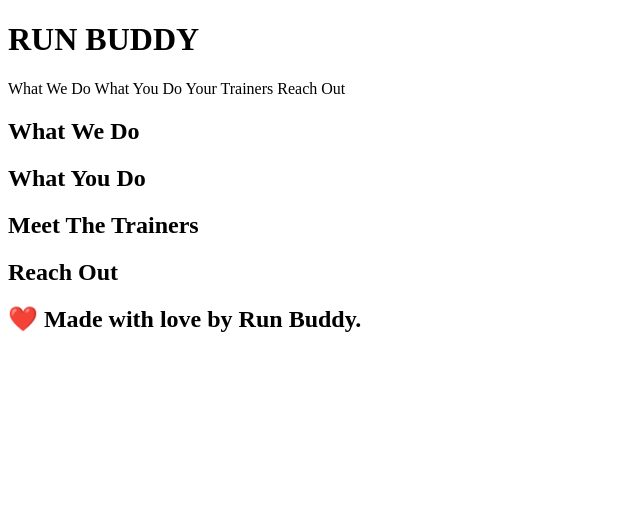
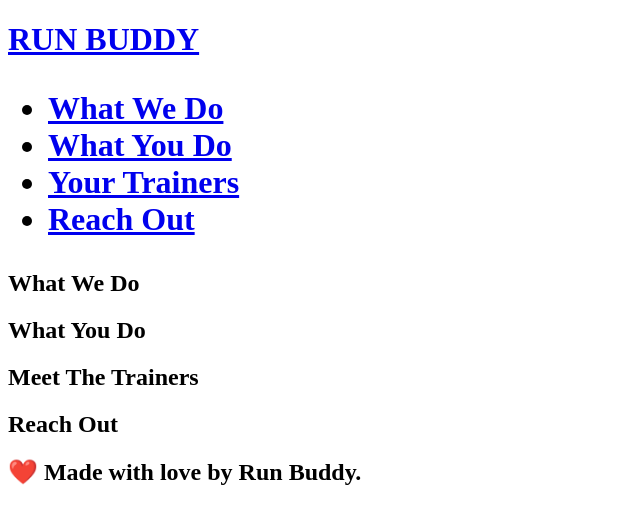
Before and after one commit to NeasterDev/run-buddy, a plain HTML site: page index.html in a window 1280 px wide. Shown: the whole page, without its empty margins (0-640 px from the left). Drawn offline with Linux system fonts and the light colour scheme.

Commit message:
added list elements; added navigation to header

```diff
--- a/index.html
+++ b/index.html
@@ -7,8 +7,27 @@
     <body>
         <!-- navigation-->
         <header>
-            <h1>RUN BUDDY</h1>
-            What We Do What You Do Your Trainers Reach Out
+            <h1>
+                <a href="/">RUN BUDDY</a>
+            <nav>
+                <!-- Unorderd list element -->
+                <ul>
+                    <!-- List item element -->
+                    <li>
+                        <!-- Anchor element -->
+                        <a href="#what-we-do">What We Do</a>
+                    </li>
+                    <li>
+                        <a href="#what-you-do">What You Do</a>
+                    </li>
+                    <li>
+                        <a href="#your-trainers">Your Trainers</a>
+                    </li>
+                    <li>
+                        <a href="#reach-out">Reach Out</a>
+                    </li>
+                </ul>
+            </nav>
         </header>
 
         <!-- her/jumbotron-->
```
